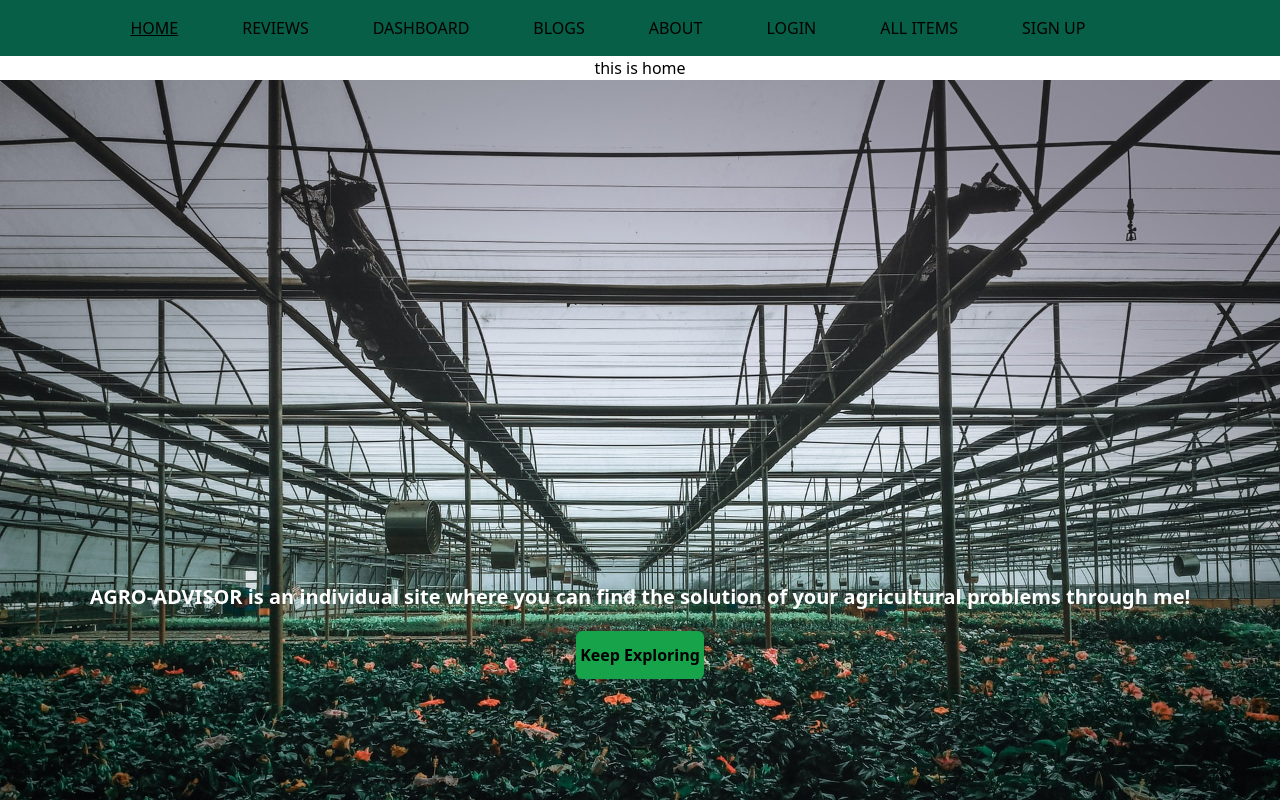
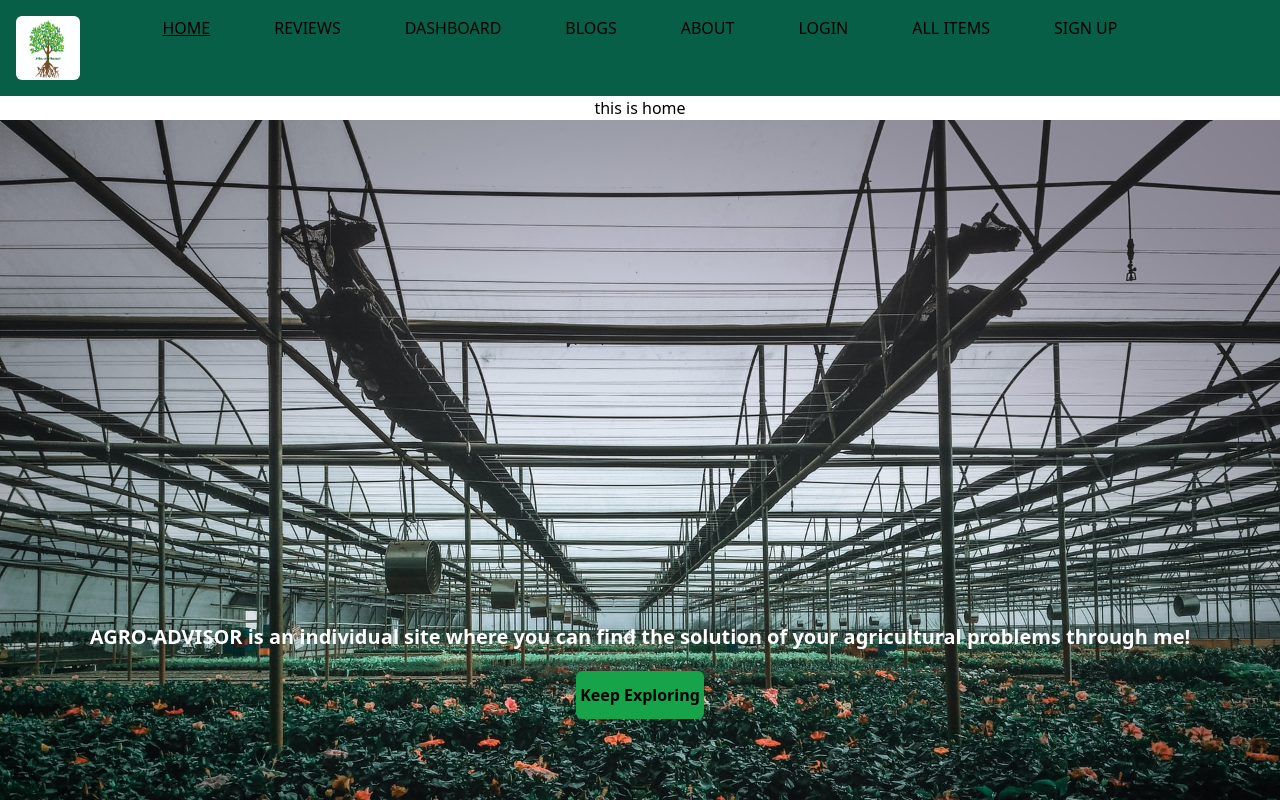
Before and after one commit to Mahbub-Sajon/plant-planet-client, a React (Create React App) app: page / in a window 1280 px wide. Shown: the top 800 px of the page. Built offline with nearby package versions, Linux system fonts and the light colour scheme; no server answers.

Commit message:
responsive navbar

```diff
--- a/src/component/Navbar/Navbar.js
+++ b/src/component/Navbar/Navbar.js
@@ -4,6 +4,7 @@ import { MenuIcon, XIcon } from '@heroicons/react/solid'
 import { useAuthState } from 'react-firebase-hooks/auth';
 import auth from '../../firebase.init';
 import { signOut } from 'firebase/auth';
+import img from '../../images/nav.jpg'
 
 const Navbar = () => {
     const [user] = useAuthState(auth);
@@ -16,7 +17,10 @@ const Navbar = () => {
             <div onClick={() => setOpen(!open)} className='w-6 h-6 md:hidden'>
                 {open ? <XIcon></XIcon> : <MenuIcon></MenuIcon>}
             </div>
-            <nav className={`md:flex justify-center bg-emerald-800 w-full duration-500 ease-in absolute md:static ${open ? 'top-6' : 'top-[-120px]'}`}>
+
+           <div  className='md:flex justify-center'>
+           <img className=' rounded-md w-16 h-16' src={img} alt="" />
+           <nav className={`md:flex justify-center bg-emerald-800 w-full duration-500 ease-in absolute md:static ${open ? 'top-6' : 'top-[-200px]'}`}>
                 <div className='mr-16'><CustomLink to="/">HOME</CustomLink></div>
                 <div className='mr-16'> <CustomLink to="/reviews">REVIEWS</CustomLink></div>
                 <div className='mr-16'> <CustomLink to="/dashboard">DASHBOARD</CustomLink></div>
@@ -33,6 +37,7 @@ const Navbar = () => {
                 <div className='mr-16'> <CustomLink to="/allitem">ALL ITEMS</CustomLink></div>
                 <div className='mr-16'> <CustomLink to="/signup">SIGN UP</CustomLink></div>
             </nav>
+           </div>
         </div>
     );
 };
```
Also changed, not shown: src/images/nav.jpg (added).
